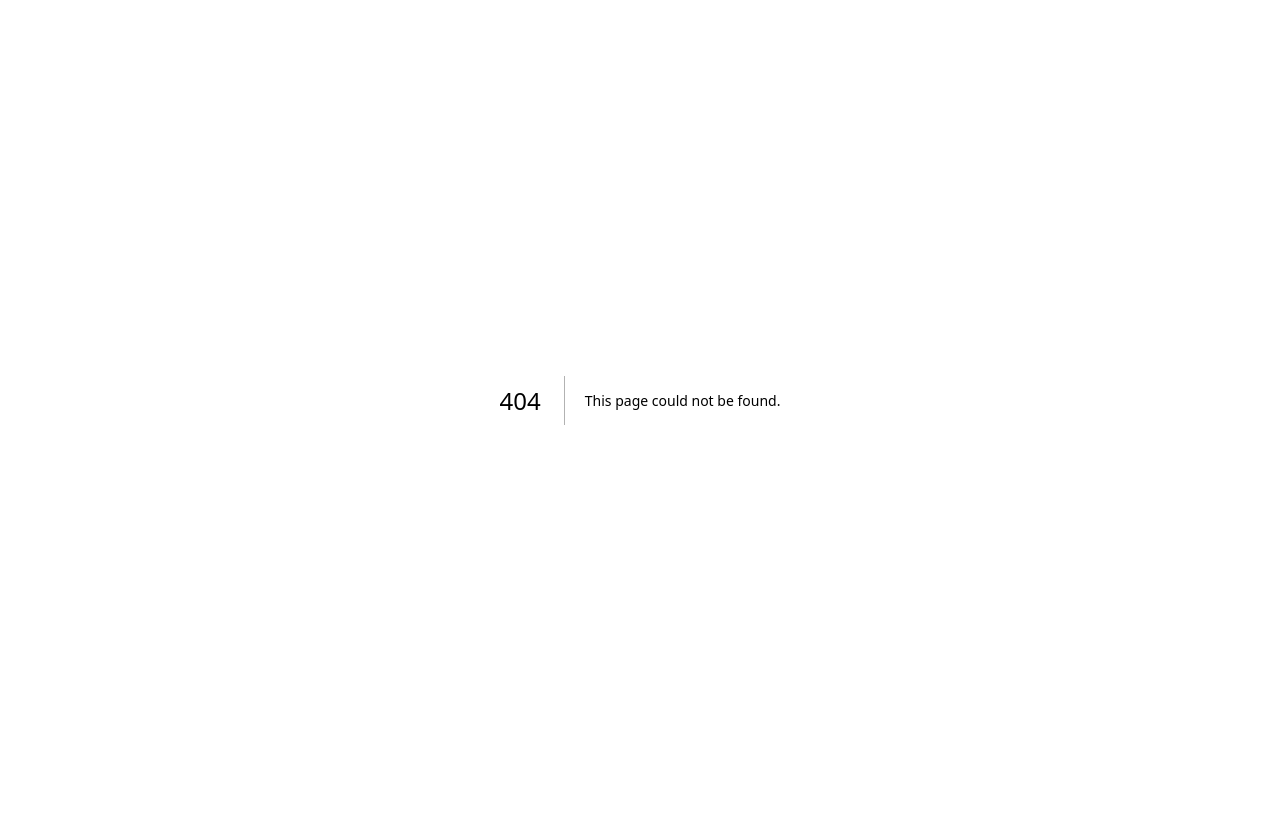
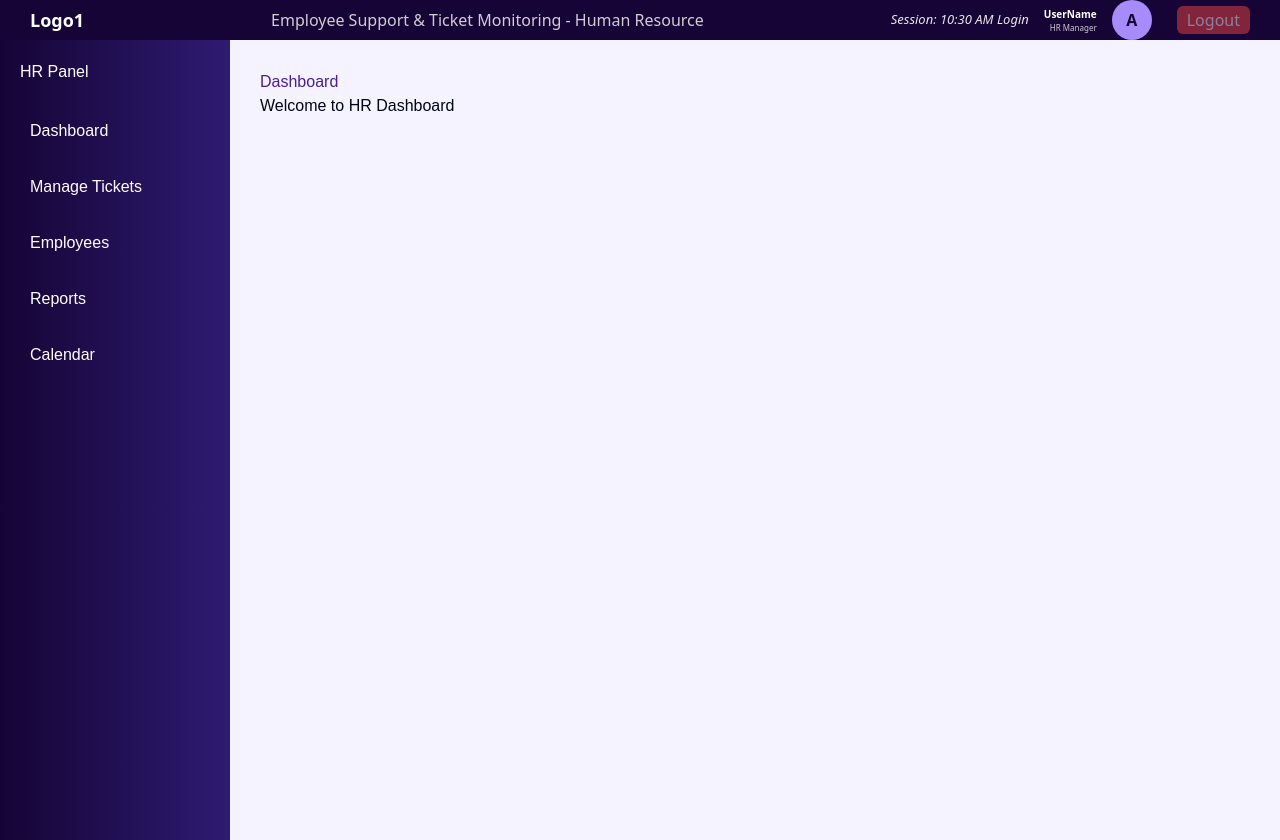
Before and after one commit to monishkumar3499/helpdesk-frontend, a Next.js app: page /HR/hr-dashboard in a window 1280 px wide. Before the commit this address had no page. Before the commit the page ends 800 px from the top, so only its background shows below. Built offline with nearby package versions, Linux system fonts and the light colour scheme.

Commit message:
feat(hr-dashboard): Created HR dashboard ui (Navbar and Sidebar)

```diff
--- /dev/null
+++ b/src/app/(dashboard)/HR/hr-dashboard/employees/page.tsx
@@ -0,0 +1,7 @@
+import Link from "next/link";
+export default function Employees(){
+    return(
+        <>
+        <h1>Hello</h1></>
+    )
+}
--- /dev/null
+++ b/src/app/(dashboard)/HR/hr-dashboard/layout.tsx
@@ -0,0 +1,20 @@
+import Navbar from "@/components/Navbar";
+
+export default function HRDashboardLayout({
+  children,
+}: {
+  children: React.ReactNode
+}) {
+  return (
+    <div style={{ height: "100vh", display: "flex", flexDirection: "column" }}>
+
+      {/* Top Navbar */}
+      <Navbar />
+      {/* Content */}
+      <div style={{ flex: 1 }}>
+        {children}
+      </div>
+
+    </div>
+  );
+}
--- /dev/null
+++ b/src/app/(dashboard)/HR/hr-dashboard/page.tsx
@@ -0,0 +1,50 @@
+import Link from "next/link";
+
+export default function HRDashboard() {
+  return (
+    <div style={{ display: "flex", height: "100vh", fontFamily: "Arial, sans-serif" }}>
+
+      {/* SIDEBAR */}
+      <div
+        style={{
+          width: "230px",
+          background: "linear-gradient(to left, #2e1b72ff, #150435)",
+
+          color: "white",
+          padding: "20px"
+        }}
+      >
+        <h2 style={{ marginBottom: "25px" }}>HR Panel</h2>
+
+        <div style={{ display: "flex", flexDirection: "column", gap: "12px" }}>
+          <Link href="/hr-dashboard" style={linkStyle}>Dashboard</Link>
+          <Link href="/hr-dashboard/tickets" style={linkStyle}>Manage Tickets</Link>
+          <Link href="/hr-dashboard/employees" style={linkStyle}>Employees</Link>
+          <Link href="/hr-dashboard/reports" style={linkStyle}>Reports</Link>
+          <Link href="/hr-dashboard/settings" style={linkStyle}>Calendar</Link>
+        </div>
+      </div>
+
+      {/* MAIN CONTENT */}
+      <div
+        style={{
+          flex: 1,
+          padding: "30px",
+          background: "#f5f3ff" // LIGHT PURPLE BACKGROUND
+        }}
+      >
+        <h1 style={{ color: "#4c1d95" }}>Dashboard</h1>
+        <p>Welcome to HR Dashboard</p>
+      </div>
+
+    </div>
+  );
+}
+
+const linkStyle = {
+  color: "white",
+  textDecoration: "none",
+  padding: "10px",
+  borderRadius: "6px",
+  background: "transparent"
+};
--- a/src/app/page.tsx
+++ b/src/app/page.tsx
@@ -13,6 +13,7 @@ export default function HomePage() {
       >
         Go to Employee Dashboard
       </Link>
+      <Link href = "/HR/hr-dashboard"> Go to Hr Dashboard</Link>
     </div>
   )
 }
--- /dev/null
+++ b/src/components/Navbar.tsx
@@ -0,0 +1,77 @@
+export default function Navbar() {
+  return (
+    <div
+      style={{
+        height: "70px",
+        background: "linear-gradient(90deg, #150435, #150435)",
+        color: "white",
+        display: "flex",
+        alignItems: "center",
+        justifyContent: "space-between",
+        padding: "0 30px",
+        boxShadow: "0 2px 8px rgba(0,0,0,0.2)",
+      }}
+    >
+      {/* LEFT — APP TITLE */}
+      <div style={{ fontSize: "18px", fontWeight: "600" }}>
+        Logo1
+      </div>
+
+      {/* CENTER — OPTIONAL TEXT */}
+      <div style={{ opacity: 0.8,
+      }}>
+        Employee Support & Ticket Monitoring - Human Resource
+      </div>
+
+      {/* RIGHT — USER PROFILE */}
+      <div style={{ display: "flex", alignItems: "center", gap: "15px" }}>
+
+        {/* SESSION TIME */}
+        <div style={{ fontSize: "13px", opacity: 0.9,fontStyle:"italic" }}>
+          Session: 10:30 AM Login
+        </div>
+
+        {/* USER INFO */}
+        <div style={{ textAlign: "right" }}>
+          <div style={{ fontWeight: "600",fontSize:"10px" }}>UserName</div>
+          <div style={{ fontSize: "8px", opacity: 0.8 }}>HR Manager</div>
+        </div>
+
+        {/* PROFILE CIRCLE */}
+        <div
+          style={{
+            width: "40px",
+            height: "40px",
+            borderRadius: "50%",
+            background: "#a78bfa",
+            display: "flex",
+            alignItems: "center",
+            justifyContent: "center",
+            fontWeight: "bold",
+            color: "#150435"
+          }}
+        >
+          A
+        </div>
+
+        {/* LOGOUT BUTTON */}
+        <button
+          style={{
+            marginLeft: "10px",
+            padding: "2px 10px",
+            borderRadius: "6px",
+            border: "none",
+            background: "#ef4444",
+            color: "white",
+            cursor: "pointer",
+            fontWeight: "500",
+            opacity:0.5,
+          }}
+        >
+          Logout
+        </button>
+
+      </div>
+    </div>
+  );
+}
```
Also changed, not shown: src/app/(dashboard)/HR/hr-dashboard/Calendar/page.tsx (added), src/app/(dashboard)/HR/hr-dashboard/Reports/page.tsx (added), 1 other file (tests, documents, lock files or other folders).
